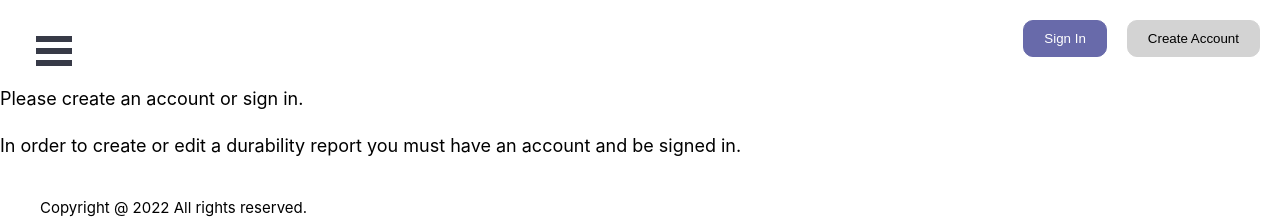
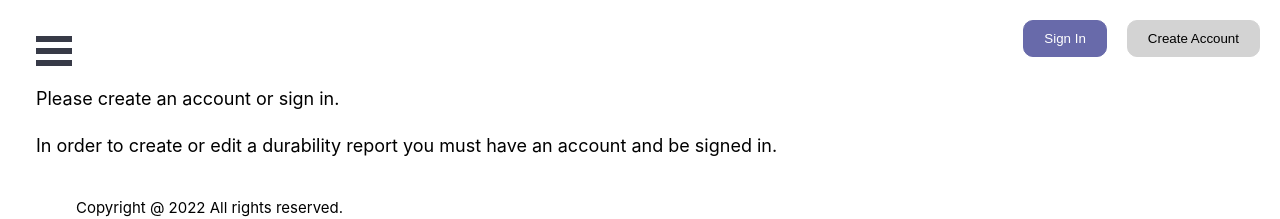
Before and after one commit to Th5192/duurable, a Next.js app: page /review-editor in a window 1280 px wide. Shown: the top 219 px of the page. Built offline with nearby package versions, Linux system fonts and the light colour scheme; no server answers.

Commit message:
Consolidated use of <Layout> component

```diff
--- a/components/layout.module.css
+++ b/components/layout.module.css
@@ -1,6 +1,6 @@
 .container {
     max-width: 100vw;
-    margin: 0px;
+    margin: 0px 0px 0px 10px;
   }
 
   .header {
@@ -12,6 +12,6 @@
 
   @media screen and (min-width: 600px) {
     .container {
-      margin: 0px;
+      margin: 0px 0px 0px 36px;
     }
   }
--- a/pages/_app.tsx
+++ b/pages/_app.tsx
@@ -12,6 +12,7 @@ import { getAuth, onAuthStateChanged, signInWithPopup, signOut, GoogleAuthProvid
 import { doc, getDoc, getFirestore } from "firebase/firestore";
 
 import utilStyles from '../styles/utils.module.css';
+import Layout from '../components/layout'
 
 // Styles required by StyledFirebaseAuth
 import '../styles/firebaseui-styling.global.css'; // Import globally.
@@ -257,6 +258,7 @@ function MyApp({ Component, pageProps }: AppProps) {
           <div id='outer-container'>
             <Sidebar pageWrapId={'page-wrap'} outerContainerId={'outer-container'} />
             <div id='page-wrap'>
+            <Layout>
             <DuuurableAuthUI/>
              <UserContext.Provider value={ {userUIDString:userUID, userIsAdminContextValue: userIsAdmin } }>
             <Component {...pageProps} />
@@ -266,6 +268,7 @@ function MyApp({ Component, pageProps }: AppProps) {
               If you continue to use this site we will assume that you are happy with this.
             </CookieConsent>
             </UserContext.Provider>
+            </Layout>
             </div>
           </div>
         </div>
--- a/pages/index.tsx
+++ b/pages/index.tsx
@@ -103,9 +103,7 @@ function LandingPage(){
 const Home: NextPage = () => {
   return (
     <div>
-      <Layout>
         <LandingPage/>
-      </Layout>
     </div>
   )
 }
--- a/pages/privacyandterms.tsx
+++ b/pages/privacyandterms.tsx
@@ -22,12 +22,12 @@ export default function PrivacyAndTerms({
     }
 }) {
     return (
-    <Layout>
+        <div>
         {pageData.title}
         <br />
         {pageData.date}
         <br />
         <div dangerouslySetInnerHTML={{ __html: pageData.contentHtml }} />
-    </Layout>
+        </div>
     )
 }
--- a/pages/review-editor.tsx
+++ b/pages/review-editor.tsx
@@ -797,7 +797,6 @@ const CreateReview: NextPage = (props: InferGetServerSidePropsType<typeof getSer
 
     return (
       <div>
-        <Layout>
           {(currentUserUID === '') &&
             <div>
               <p>Please create an account or sign in.</p>
@@ -852,7 +851,6 @@ const CreateReview: NextPage = (props: InferGetServerSidePropsType<typeof getSer
             </div>
           </div>
           }
-        </Layout>
       </div>
     )
   }
```
